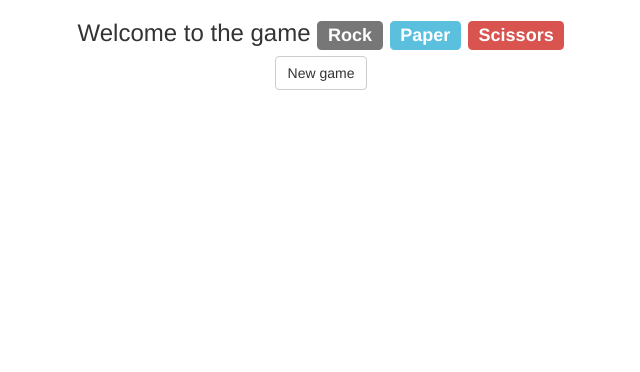
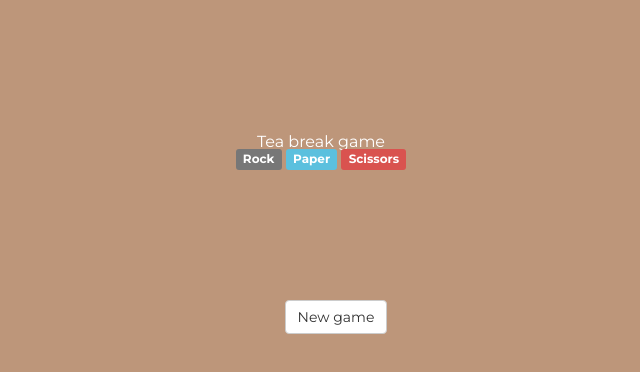
Before and after one commit to arturrymsza/Tea_break_game, a website: page index.html in a window 1280 px wide. Shown: the whole page, without its empty margins (319-959 px from the left). Drawn offline with nearby package versions, Linux system fonts and the light colour scheme.

Commit message:
Add more style

```diff
--- a/css/reset.css
+++ b/css/reset.css
@@ -0,0 +1,43 @@
+html, body, div, span, applet, object, iframe,
+h1, h2, h3, h4, h5, h6, p, blockquote, pre,
+a, abbr, acronym, address, big, cite, code,
+del, dfn, em, img, ins, kbd, q, s, samp,
+small, strike, strong, sub, sup, tt, var,
+b, u, i, center,
+dl, dt, dd, ol, ul, li,
+fieldset, form, label, legend,
+table, caption, tbody, tfoot, thead, tr, th, td,
+article, aside, canvas, details, embed,
+figure, figcaption, footer, header, hgroup,
+menu, nav, output, ruby, section, summary,
+time, mark, audio, video {
+	margin: 0;
+	padding: 0;
+	border: 0;
+	font-size: 100%;
+	font: inherit;
+	vertical-align: baseline;
+}
+/* HTML5 display-role reset for older browsers */
+article, aside, details, figcaption, figure,
+footer, header, hgroup, menu, nav, section {
+	display: block;
+}
+body {
+	line-height: 1;
+}
+ol, ul {
+	list-style: none;
+}
+blockquote, q {
+	quotes: none;
+}
+blockquote:before, blockquote:after,
+q:before, q:after {
+	content: '';
+	content: none;
+}
+table {
+	border-collapse: collapse;
+	border-spacing: 0;
+}
--- a/index.html
+++ b/index.html
@@ -10,14 +10,15 @@
 		<link rel="stylesheet" type="text/css" href="css/style.css">
 	</head>
 	<body>
-		<div class="container">
-			<h3 class="text-center">
-				Welcome to the game
+		<div class="container logotype">
+			<h3 class="text-center title">
+				Tea break game<br>
 				<span class="label label-default">Rock</span>
 				<span class="label label-info">Paper</span>
 				<span class="label label-danger">Scissors</span>
 			</h3>
 		</div>
+		<main class="container">
 			<div id="js-newGameElement" class="container">
 				<div class="row text-center">
 					<button id="js-newGameButton" class="btn btn-default">
@@ -25,7 +26,7 @@
 					</button>
 				</div>
 			</div>
-		<div id="js-playerPickElement" class="container">
+			<div id="js-playerPickElement" class="container game">
 				<div class="row text-center">
 					<button id="js-playerPick_rock" class="btn">
 						<span class="badge">
@@ -94,6 +95,7 @@
 					</div>
 				</div>
 			</div>
+		</main>
 		<script type="text/javascript" src="js/scripts.js"></script>
 	</body>
 </html>
--- a/sass/style.scss
+++ b/sass/style.scss
@@ -0,0 +1,30 @@
+@import url('https://fonts.googleapis.com/css?family=Montserrat:300,300i,400,400i,500,500i,600,600i,700,700i,800,800i,900,900i');
+@charset 'utf-8';
+
+$fonts: 'Montserrat', sans-serif;
+$background-color: #BD967A;
+
+body {
+	background-color: $background-color;
+	font-family: $fonts;
+}
+
+.logotype {
+	width: 100%;
+	height: 300px;
+	display: flex;
+	justify-content: center;
+	align-items: center;
+	padding: 50px;
+	.title {
+		color: white;
+		font {
+			weight: 900;
+			size: 50px;
+		}
+	}
+}
+
+.game {
+	font-size: 90px;
+}
```
Also changed, not shown: css/style.css. Lines whose indentation alone changed are shown as unchanged.
